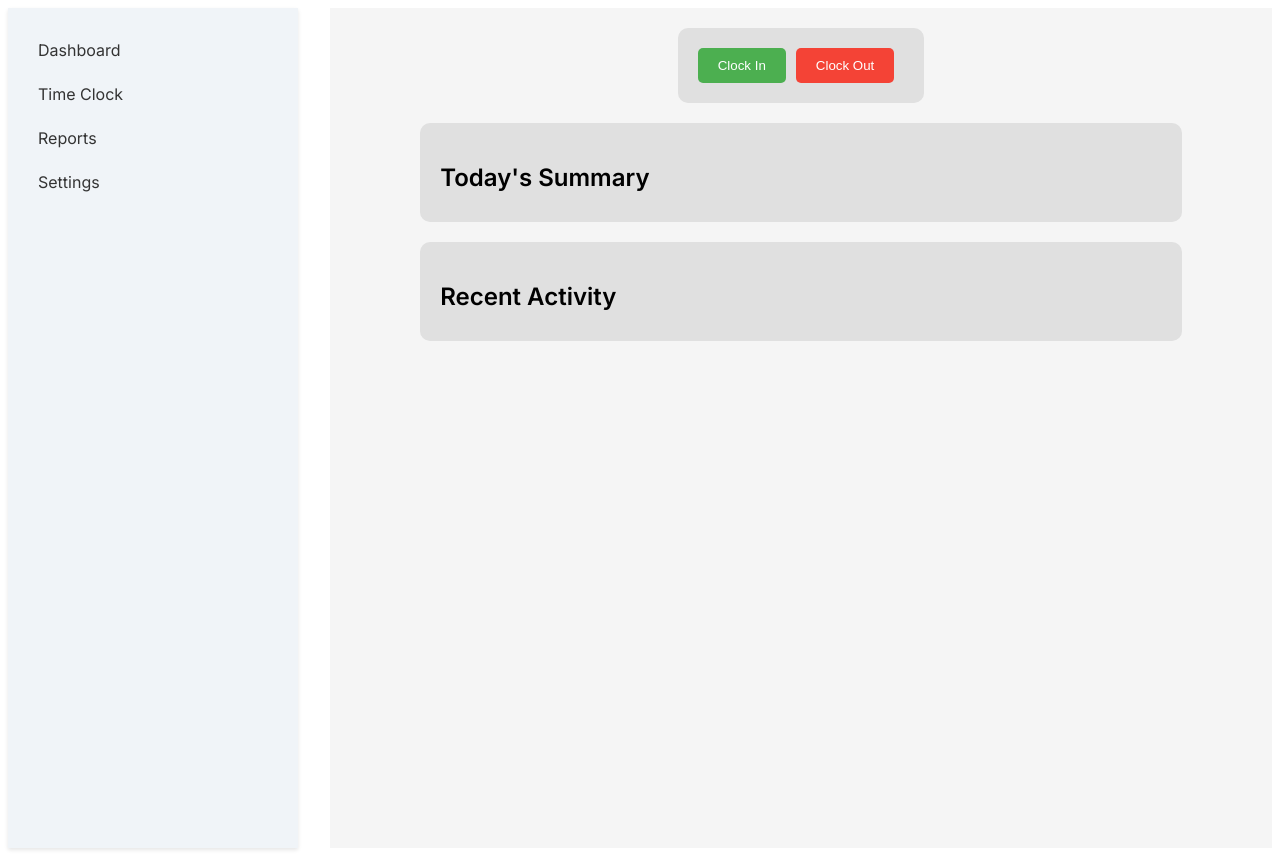
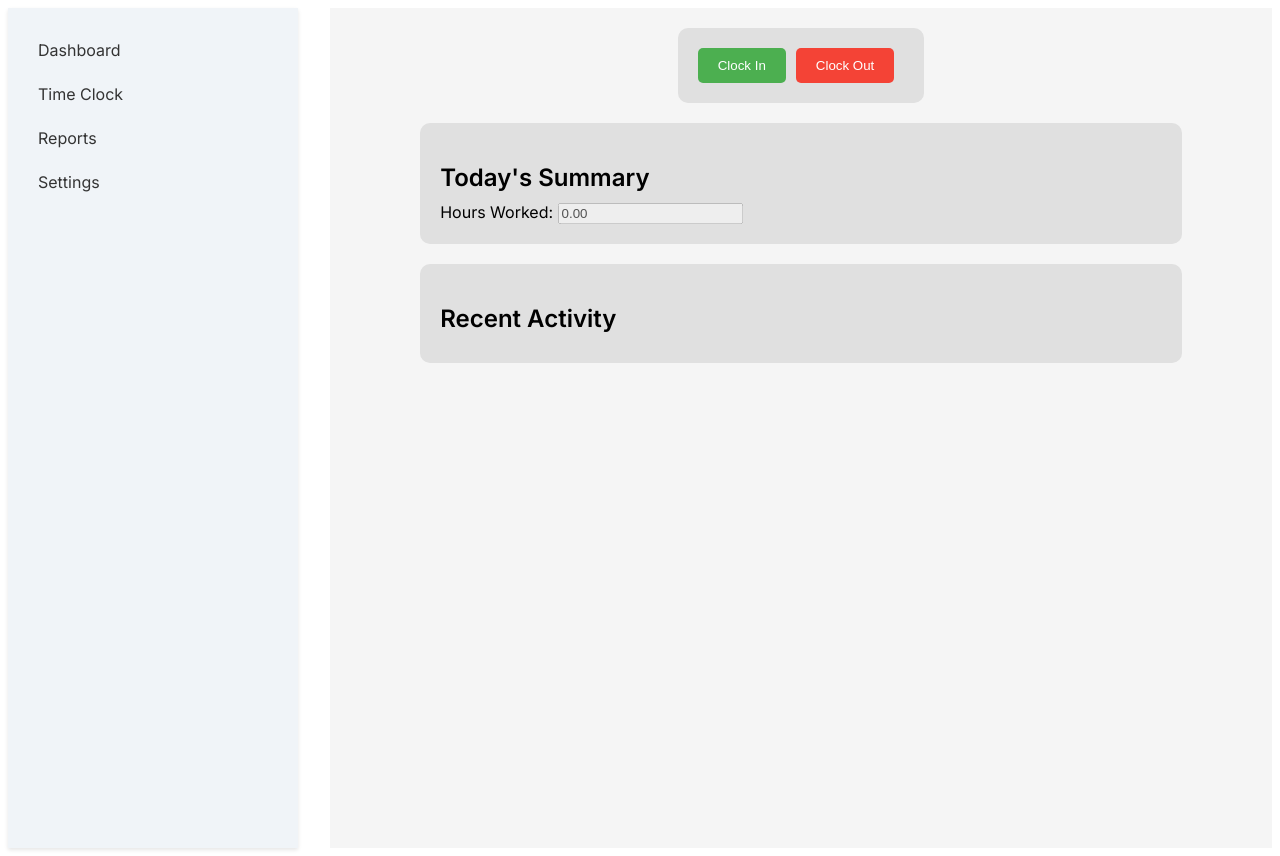
Before and after one commit to cehyman/TimeLog, a Next.js app: page /timeclock in a window 1280 px wide. Built offline with nearby package versions, Linux system fonts and the light colour scheme.

Commit message:
able to clock in and clock out, vals stored in db

```diff
--- a/pages/api/clock.js
+++ b/pages/api/clock.js
@@ -0,0 +1,36 @@
+// pages/api/clock.js
+import db from '../../lib/db'; // Adjust the path to your db.js file
+
+export default async (req, res) => {
+    if (req.method === 'POST') {
+        const { clockInTime, type, userId } = req.body;
+
+        try {
+            if (type === 'clock-in') {
+                // Insert clock-in time
+                await db.query(
+                    'INSERT INTO time_logs (user_id, clock_in) VALUES (?, ?)',
+                    [userId, clockInTime]
+                );
+                res.status(200).json({ message: 'Clock-in time logged successfully' });
+            } else if (type === 'clock-out') {
+                // Update clock-out time
+                await db.query(
+                    'UPDATE time_logs SET clock_out = ? WHERE user_id = ? AND clock_out IS NULL',
+                    [clockInTime, userId]
+                );
+                res.status(200).json({ message: 'Clock-out time logged successfully' });
+            } else {
+                res.status(400).json({ message: 'Invalid type' });
+            }
+        } catch (error) {
+            console.error(error);
+            // Handle specific errors like database constraints, etc.
+            res.status(500).json({ message: 'An error occurred while logging time' });
+        }
+    } else {
+        // Only POST method is allowed
+        res.setHeader('Allow', ['POST']);
+        res.status(405).json({ message: `Method ${req.method} Not Allowed` });
+    }
+};
--- a/pages/timeclock.js
+++ b/pages/timeclock.js
@@ -1,22 +1,74 @@
-// timeclock.js
-
-import React, { useState } from 'react';
+import React, { useState, useEffect } from 'react';
 import styles from '../styles/timeclock.module.css';
 
 const TimeClock = () => {
   const [clockedIn, setClockedIn] = useState(false);
+  const [startTime, setStartTime] = useState(null);
+  const [hoursWorked, setHoursWorked] = useState(0);
 
-  const handleClockIn = () => {
-    // Logic for clocking in
+  useEffect(() => {
+    let interval = null;
+
+    if (clockedIn) {
+      interval = setInterval(() => {
+        const now = new Date();
+        const duration = (now - new Date(startTime)) / 1000 / 3600; // Calculate duration in hours
+        setHoursWorked(isNaN(duration) ? 0 : duration);
+      }, 1000);
+    } else {
+      clearInterval(interval);
+    }
+
+    return () => clearInterval(interval);
+  }, [clockedIn, startTime]);
+
+
+  const handleClockIn = async () => {
     setClockedIn(true);
-    // You can also add timestamp logic here
+
+    const userId = 1;
+
+    // Backend-friendly format (MySQL format)
+    const clockInTimeForBackend = new Date().toISOString().replace('T', ' ').replace(/\..+/, '');
+
+    // Frontend-friendly format
+    const clockInTimeForFrontend = new Date().toLocaleString();
+
+    setStartTime(clockInTimeForFrontend); // Use the frontend-friendly format for display
+
+    // Send data to server in the backend-friendly format
+    await fetch('/api/clock', {
+      method: 'POST',
+      headers: {
+        'Content-Type': 'application/json',
+      },
+      body: JSON.stringify({ clockInTime: clockInTimeForBackend, type: 'clock-in', userId }),
+    });
+
+    window.alert("You have clocked in."); // Notification for clocking in
   };
 
-  const handleClockOut = () => {
-    // Logic for clocking out
+
+  const handleClockOut = async () => {
+    if (startTime) {
+      const clockOutTimeForBackend = new Date().toISOString().replace('T', ' ').replace(/\..+/, '');
+      const userId = 1;
+
+      // Send data to server for clocking out
+      await fetch('/api/clock', {
+        method: 'POST',
+        headers: {
+          'Content-Type': 'application/json',
+        },
+        body: JSON.stringify({ clockInTime: clockOutTimeForBackend, type: 'clock-out', userId }),
+      });
+
+      window.alert("You have clocked out. Total hours worked: " + hoursWorked.toFixed(2)); // Notification for clocking out
+    }
     setClockedIn(false);
-    // You can also add timestamp logic here
+    setStartTime(null); // Reset start time for the next session
   };
+
 
   return (
     <div className={styles.main}>
@@ -39,7 +91,14 @@ const TimeClock = () => {
 
       <section className={styles.summary}>
         <h2>Today's Summary</h2>
-        {/* Display summary of today's logged time */}
+        <div>
+          <label>Hours Worked: </label>
+          <input
+            type="number"
+            value={hoursWorked.toFixed(2)} // Display hours worked rounded to two decimal places
+            disabled={true} // Make it read-only
+          />
+        </div>
       </section>
 
       <section className={styles.recentActivity}>
```
